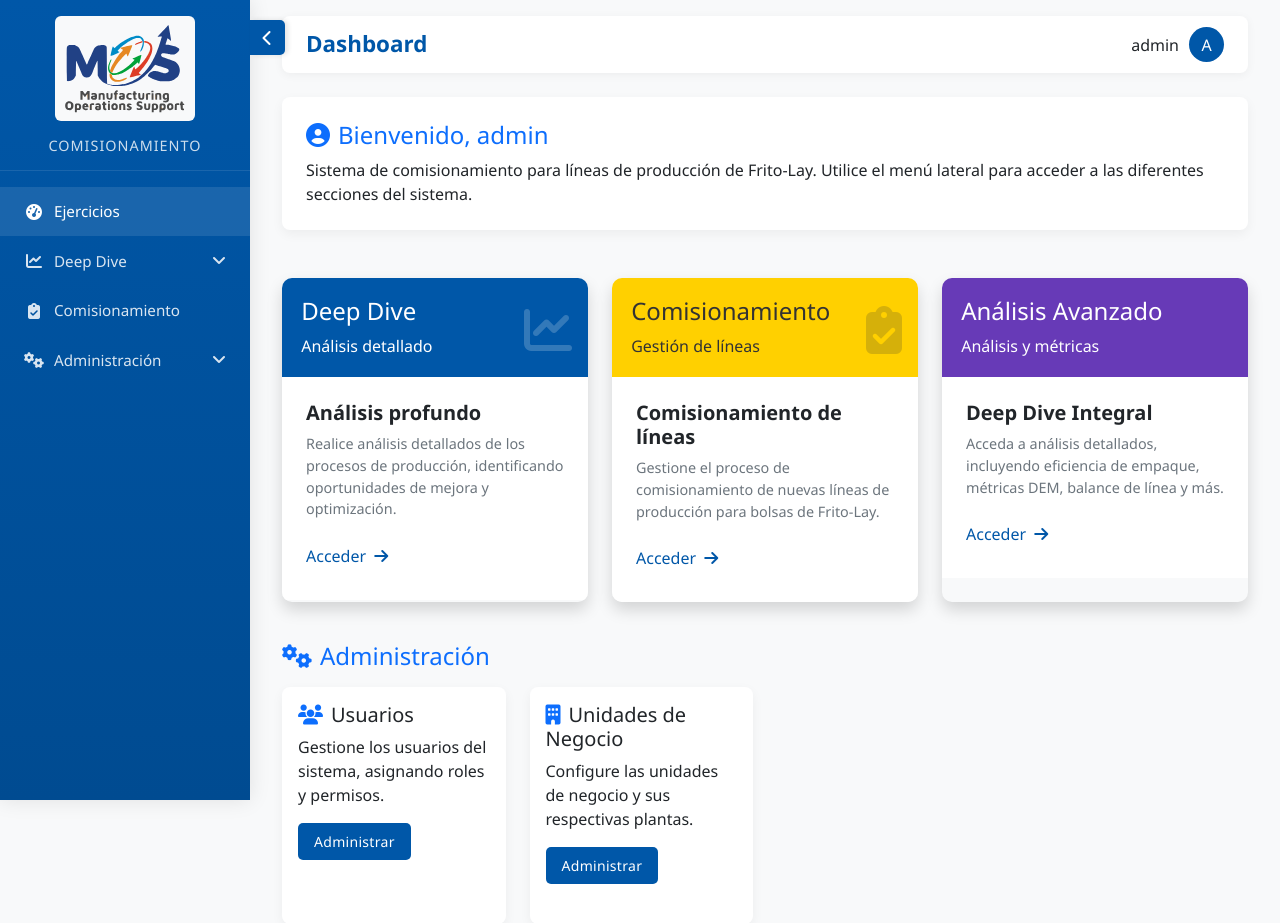
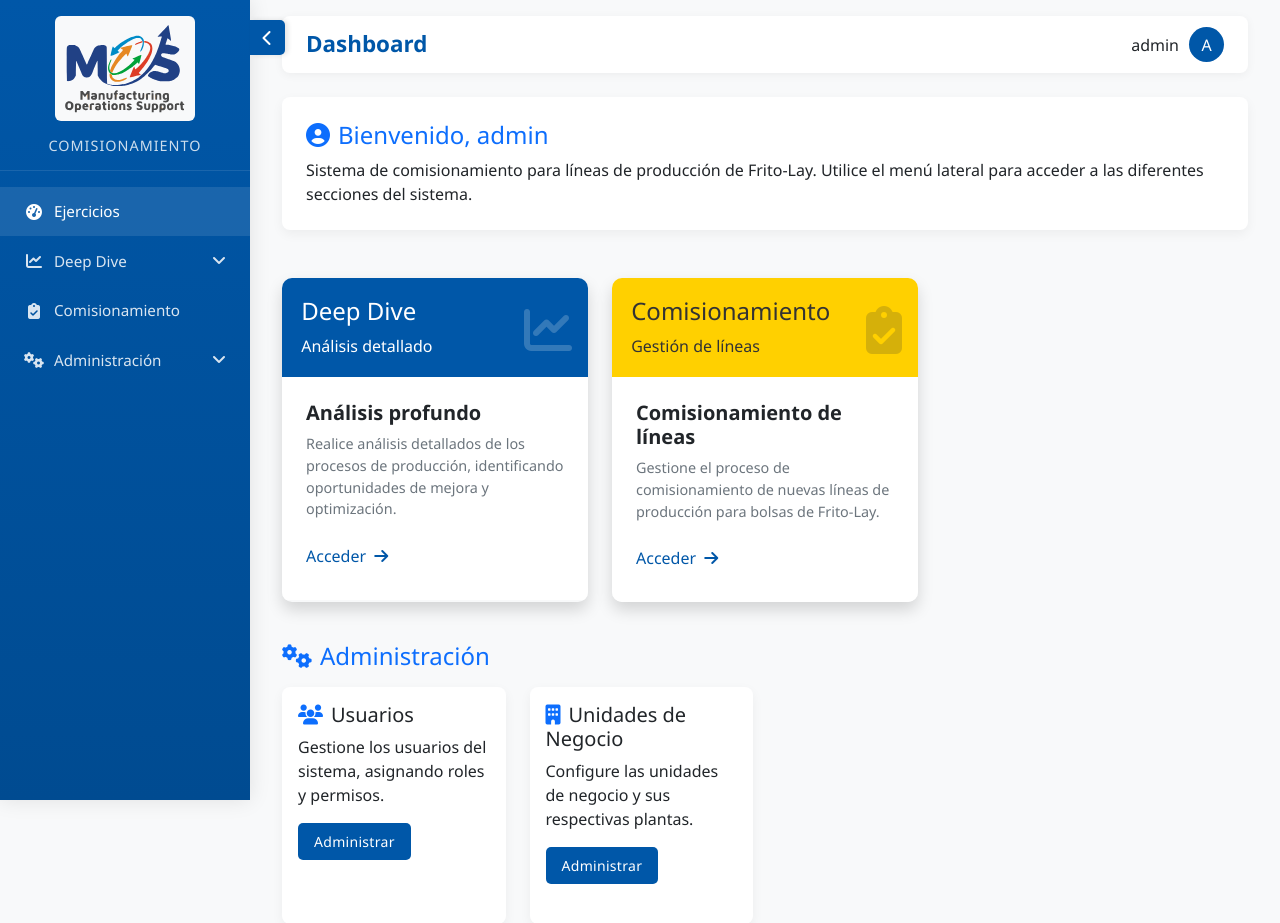
Before and after one commit to Kershak-s/sistema-comisionamiento-pepsico, a Flask app: page /dashboard in a window 1280 px wide. Shown: the top 923 px of the page. Run offline with Flask 3, Linux system fonts and the light colour scheme; a user stored in the database is signed in; some libraries are stand-ins or nearby versions.

Commit message:
delete - Sección de análisis avanzado del dashboard

```diff
--- a/templates/dashboard.html
+++ b/templates/dashboard.html
@@ -55,27 +55,6 @@
                 <h5 class="dash-card-title">Comisionamiento de líneas</h5>
                 <p class="dash-card-text">
                     Gestione el proceso de comisionamiento de nuevas líneas de producción para bolsas de Frito-Lay.
-                </p>
-                <a href="{{ url_for('deep_dive') }}" class="dash-card-link">
-                    Acceder <i class="fas fa-arrow-right ms-1"></i>
-                </a>
-            </div>
-        </div>
-    </div>
-
-    <div class="col-md-6 col-lg-4 mb-4">
-        <div class="dashboard-card shadow">
-            <div class="dashboard-card-header" style="background-color: #673AB7;">
-                <h4>Análisis Avanzado</h4>
-                <p class="mb-0">Análisis y métricas</p>
-                <div class="icon">
-                    <i class="fas fa-analytics"></i>
-                </div>
-            </div>
-            <div class="dashboard-card-body">
-                <h5 class="dash-card-title">Deep Dive Integral</h5>
-                <p class="dash-card-text">
-                    Acceda a análisis detallados, incluyendo eficiencia de empaque, métricas DEM, balance de línea y más.
                 </p>
                 <a href="{{ url_for('deep_dive') }}" class="dash-card-link">
                     Acceder <i class="fas fa-arrow-right ms-1"></i>
```
